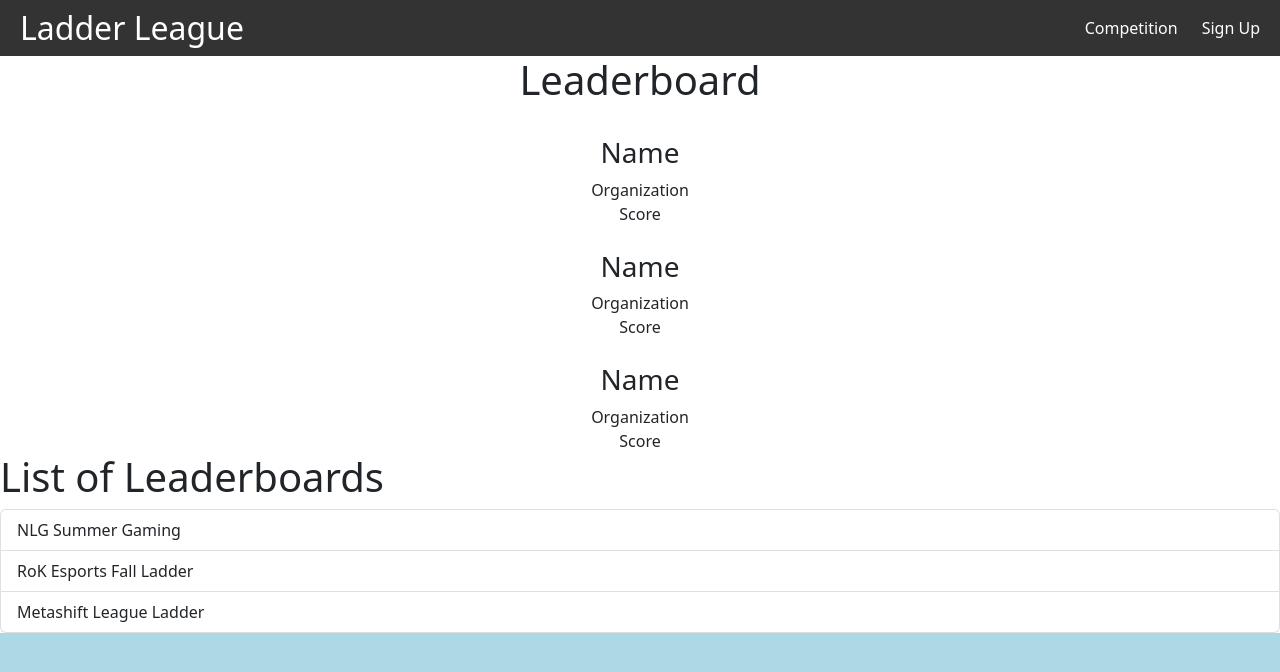
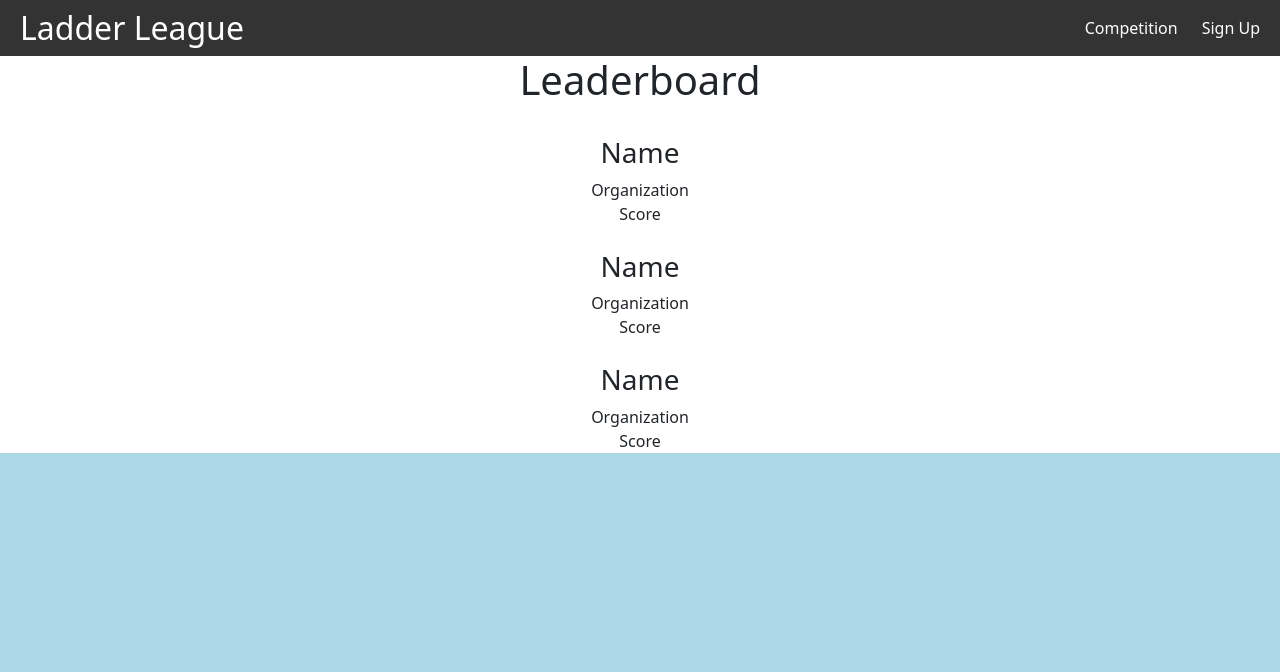
Before and after one commit to TheRealMi/LadderLegends, a React (Vite) app in the folder frontend/: page / in a window 1280 px wide. Shown: the top 672 px of the page. Built offline with nearby package versions, Linux system fonts and the light colour scheme.

Commit message:
removed listboards from leaderboard page

```diff
--- a/frontend/src/App.jsx
+++ b/frontend/src/App.jsx
@@ -10,7 +10,6 @@ function App() {
     <React.Fragment>
       <Navbar />
       <Board />
-      <ListBoards />
     </React.Fragment>
   );
 }
```
